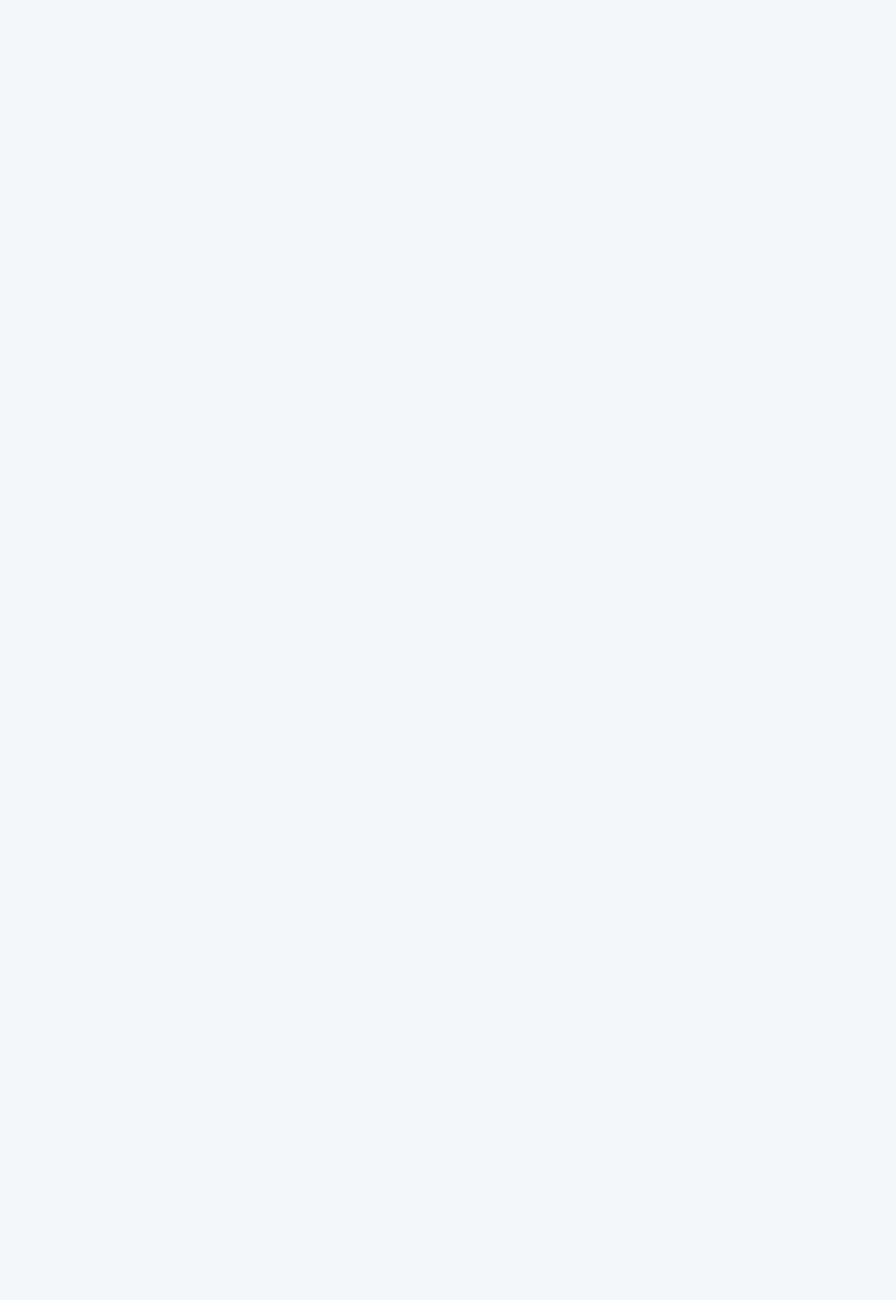
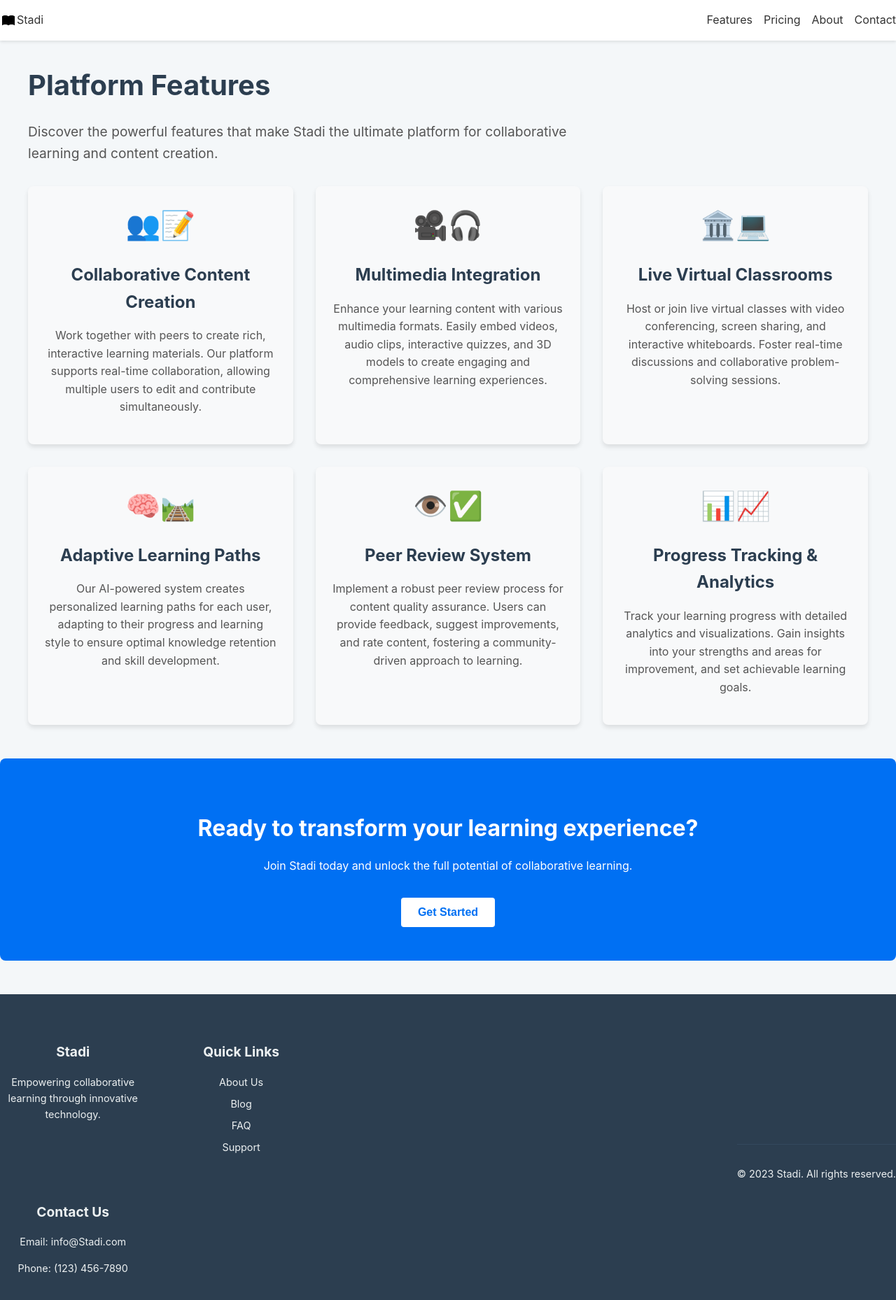
Before and after one commit to Kinyarasam/e-learn, a React (Create React App) app in the folder stadi/: page /features in a window 1280 px wide. Before the commit this address had no page. Shown: the top 1858 px of the page at 70% size. Before the commit the page ends 800 px from the top, so only its background shows below. Built offline with nearby package versions, Linux system fonts and the light colour scheme.

Commit message:
Added features page and fixed wordings on the landing page.

```diff
--- a/stadi/src/App.js
+++ b/stadi/src/App.js
@@ -5,6 +5,7 @@ import Register from "./components/Register";
 // import Navbar from "./components/Navbar";
 import LandingPage from "./pages/landingPage";
 import AudioLessonsPage from "./pages/lesson";
+import FeaturesPage from "./pages/featuresPage";
 
 const App = () => {
   return (
@@ -13,6 +14,7 @@ const App = () => {
         <Route path="/login" element={<Login />} />
         <Route path="/register" element={<Register />} />
         <Route path="/lessons" element={<AudioLessonsPage />} />
+        <Route path="/features" element={<FeaturesPage />} />
         <Route path="/" element={<LandingPage />} />
       </Routes>
     </Router>
--- /dev/null
+++ b/stadi/src/FeaturesPage.css
@@ -0,0 +1,214 @@
+/* Global Styles */
+body {
+    font-family: -apple-system, BlinkMacSystemFont, 'Segoe UI', Roboto, 'Helvetica Neue', Arial, sans-serif;
+    line-height: 1.6;
+    color: #333;
+    margin: 0;
+    padding: 0;
+  }
+
+  .features-page {
+    max-width: 1200px;
+    margin: 0 auto;
+    padding: 0 20px;
+  }
+
+  /* Header Styles */
+  .header {
+    background-color: #fff;
+    box-shadow: 0 2px 4px rgba(0,0,0,0.1);
+    padding: 1rem 0;
+  }
+
+  .nav {
+    display: flex;
+    justify-content: space-between;
+    align-items: center;
+  }
+
+  .nav-logo {
+    font-size: 1.5rem;
+    font-weight: bold;
+    color: #333;
+    text-decoration: none;
+  }
+
+  .nav-links {
+    display: flex;
+    list-style: none;
+    margin: 0;
+    padding: 0;
+  }
+
+  .nav-links li {
+    margin-left: 1.5rem;
+  }
+
+  .nav-links a {
+    color: #333;
+    text-decoration: none;
+    transition: color 0.3s ease;
+  }
+
+  .nav-links a:hover,
+  .nav-links a[aria-current="page"] {
+    color: #0070f3;
+  }
+
+  /* Main Content Styles */
+  .main-content {
+    padding: 2rem 0;
+  }
+
+  h1 {
+    font-size: 2.5rem;
+    color: #2c3e50;
+    margin-bottom: 1rem;
+  }
+
+  .intro {
+    font-size: 1.2rem;
+    color: #555;
+    max-width: 800px;
+    margin-bottom: 2rem;
+  }
+
+  /* Features Grid Styles */
+  .features-grid {
+    display: grid;
+    grid-template-columns: repeat(auto-fit, minmax(300px, 1fr));
+    gap: 2rem;
+    margin-bottom: 3rem;
+  }
+
+  .feature-card {
+    background-color: #f8f9fa;
+    border-radius: 8px;
+    padding: 1.5rem;
+    transition: transform 0.3s ease, box-shadow 0.3s ease;
+  }
+
+  .feature-card:hover {
+    transform: translateY(-5px);
+    box-shadow: 0 4px 12px rgba(0,0,0,0.1);
+  }
+
+  .feature-icon {
+    font-size: 2.5rem;
+    margin-bottom: 1rem;
+  }
+
+  .feature-card h2 {
+    font-size: 1.5rem;
+    color: #2c3e50;
+    margin-bottom: 0.5rem;
+  }
+
+  .feature-card p {
+    color: #555;
+  }
+
+  /* CTA Section Styles */
+  .cta-section {
+    background-color: #0070f3;
+    color: #fff;
+    padding: 3rem;
+    border-radius: 8px;
+    text-align: center;
+    margin-bottom: 3rem;
+  }
+
+  .cta-section h2 {
+    font-size: 2rem;
+    margin-bottom: 1rem;
+  }
+
+  .cta-button {
+    background-color: #fff;
+    color: #0070f3;
+    border: none;
+    padding: 0.75rem 1.5rem;
+    font-size: 1rem;
+    font-weight: bold;
+    border-radius: 4px;
+    cursor: pointer;
+    transition: background-color 0.3s ease;
+    margin-top: 1rem;
+  }
+
+  .cta-button:hover {
+    background-color: #f0f0f0;
+  }
+
+  /* Footer Styles */
+  .footer {
+    background-color: #2c3e50;
+    color: #ecf0f1;
+    padding: 3rem 0 1rem;
+  }
+
+  .footer-content {
+    display: grid;
+    grid-template-columns: repeat(auto-fit, minmax(200px, 1fr));
+    gap: 2rem;
+    margin-bottom: 2rem;
+  }
+
+  .footer-section h3 {
+    font-size: 1.2rem;
+    margin-bottom: 1rem;
+  }
+
+  .footer-section ul {
+    list-style: none;
+    padding: 0;
+  }
+
+  .footer-section ul li {
+    margin-bottom: 0.5rem;
+  }
+
+  .footer-section a {
+    color: #ecf0f1;
+    text-decoration: none;
+    transition: color 0.3s ease;
+  }
+
+  .footer-section a:hover {
+    color: #3498db;
+  }
+
+  .footer-bottom {
+    text-align: center;
+    padding-top: 1rem;
+    border-top: 1px solid #34495e;
+  }
+
+  /* Responsive Design */
+  @media (max-width: 768px) {
+    .nav {
+      flex-direction: column;
+      align-items: flex-start;
+    }
+
+    .nav-links {
+      margin-top: 1rem;
+    }
+
+    .nav-links li {
+      margin-left: 0;
+      margin-right: 1rem;
+    }
+
+    .features-grid {
+      grid-template-columns: 1fr;
+    }
+
+    .cta-section {
+      padding: 2rem;
+    }
+
+    .footer-content {
+      grid-template-columns: 1fr;
+    }
+  }
--- /dev/null
+++ b/stadi/src/pages/featuresPage.js
@@ -0,0 +1,113 @@
+import React from 'react';
+import '../FeaturesPage.css';
+import '../landingPage.css';
+
+const FeaturesPage = () => {
+  const features = [
+    {
+      title: "Collaborative Content Creation",
+      description: "Work together with peers to create rich, interactive learning materials. Our platform supports real-time collaboration, allowing multiple users to edit and contribute simultaneously.",
+      icon: "👥📝"
+    },
+    {
+      title: "Multimedia Integration",
+      description: "Enhance your learning content with various multimedia formats. Easily embed videos, audio clips, interactive quizzes, and 3D models to create engaging and comprehensive learning experiences.",
+      icon: "🎥🎧"
+    },
+    {
+      title: "Live Virtual Classrooms",
+      description: "Host or join live virtual classes with video conferencing, screen sharing, and interactive whiteboards. Foster real-time discussions and collaborative problem-solving sessions.",
+      icon: "🏛️💻"
+    },
+    {
+      title: "Adaptive Learning Paths",
+      description: "Our AI-powered system creates personalized learning paths for each user, adapting to their progress and learning style to ensure optimal knowledge retention and skill development.",
+      icon: "🧠🛤️"
+    },
+    {
+      title: "Peer Review System",
+      description: "Implement a robust peer review process for content quality assurance. Users can provide feedback, suggest improvements, and rate content, fostering a community-driven approach to learning.",
+      icon: "👁️✅"
+    },
+    {
+      title: "Progress Tracking & Analytics",
+      description: "Track your learning progress with detailed analytics and visualizations. Gain insights into your strengths and areas for improvement, and set achievable learning goals.",
+      icon: "📊📈"
+    }
+  ];
+
+  return (
+    <div className="landing-page">
+      <header className="header">
+        <a href="/" className="logo">
+          <svg viewBox="0 0 24 24" className="icon">
+            <path d="M12 6.253v13m0-13C10.832 5.477 9.246 5 7.5 5S4.168 5.477 3 6.253v13C4.168 18.477 5.754 18 7.5 18s3.332.477 4.5 1.253m0-13C13.168 5.477 14.754 5 16.5 5c1.747 0 3.332.477 4.5 1.253v13C19.832 18.477 18.247 18 16.5 18c-1.746 0-3.332.477-4.5 1.253" />
+          </svg>
+          <span className="sr-only">Stadi</span>
+        </a>
+        <nav>
+          <a href="/features">Features</a>
+          <a href="/pricing">Pricing</a>
+          <a href="/About">About</a>
+          <a href="/contact">Contact</a>
+        </nav>
+      </header>
+
+      <main>
+        <div className='container'>
+          <h1>Platform Features</h1>
+          <p className="intro">
+            Discover the powerful features that make Stadi the ultimate platform for collaborative learning and content creation.
+          </p>
+
+        </div>
+
+        <div className='container'>
+          <section className="features-grid">
+              {features.map((feature, index) => (
+                <article key={index} className="feature-card">
+                  <div className="feature-icon" aria-hidden="true">{feature.icon}</div>
+                  <h2>{feature.title}</h2>
+                  <p>{feature.description}</p>
+                </article>
+              ))}
+          </section>
+        </div>
+
+        <section className="cta-section">
+          <h2>Ready to transform your learning experience?</h2>
+          <p>Join Stadi today and unlock the full potential of collaborative learning.</p>
+          <button className="cta-button">Get Started</button>
+        </section>
+      </main>
+
+      <footer className="footer">
+        <div className="footer-content">
+          <div className="footer-section">
+            <h3>Stadi</h3>
+            <p>Empowering collaborative learning through innovative technology.</p>
+          </div>
+          <div className="footer-section">
+            <h3>Quick Links</h3>
+            <ul>
+              <li><a href="/about">About Us</a></li>
+              <li><a href="/blog">Blog</a></li>
+              <li><a href="/faq">FAQ</a></li>
+              <li><a href="/support">Support</a></li>
+            </ul>
+          </div>
+          <div className="footer-section">
+            <h3>Contact Us</h3>
+            <p>Email: info@Stadi.com</p>
+            <p>Phone: (123) 456-7890</p>
+          </div>
+        </div>
+        <div className="footer-bottom">
+          <p>&copy; 2023 Stadi. All rights reserved.</p>
+        </div>
+      </footer>
+    </div>
+  );
+}
+
+export default FeaturesPage;
--- a/stadi/src/pages/landingPage.js
+++ b/stadi/src/pages/landingPage.js
@@ -11,10 +11,10 @@ const LandingPage = () => {
           <span className="sr-only">Stadi</span>
         </a>
         <nav>
-          <a href="/">Features</a>
-          <a href="/">Pricing</a>
-          <a href="/">About</a>
-          <a href="/">Contact</a>
+          <a href="/features">Features</a>
+          <a href="/pricing">Pricing</a>
+          <a href="/About">About</a>
+          <a href="/contact">Contact</a>
         </nav>
       </header>
       <main>
@@ -34,8 +34,8 @@ const LandingPage = () => {
             <div className="feature-grid">
               {[
                 { icon: '🎥', title: 'Video Lessons', description: 'Create and share engaging video content with your peers.' },
-                { icon: '🎙️', title: 'Audio Podcasts', description: 'Record and distribute educational podcasts on various topics.' },
-                { icon: '👥', title: 'Collaborative Projects', description: 'Work together on assignments and research projects.' }
+                { icon: '🎙️', title: 'Audio Lessons', description: 'Record and distribute educational podcasts on various topics.' },
+                { icon: '👥', title: 'Article Lessons', description: 'Work together on assignments and research projects.' }
               ].map((feature, index) => (
                 <div key={index} className="feature-card">
                   <div className="feature-icon">{feature.icon}</div>
```
